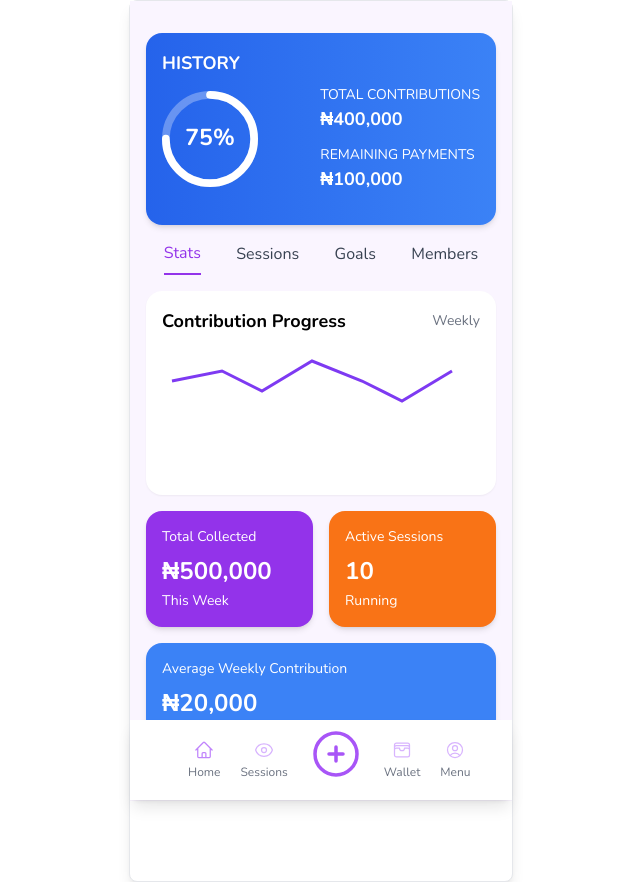
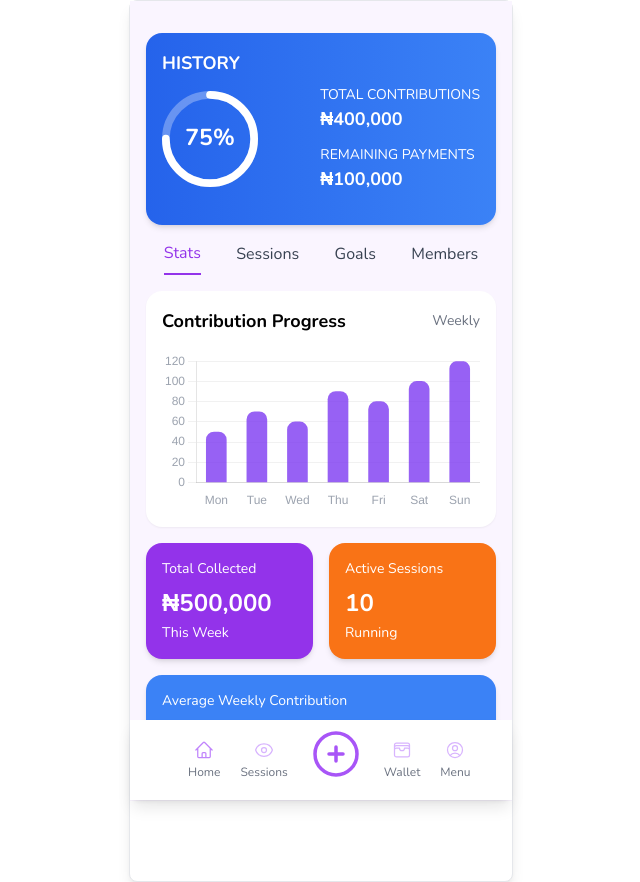
Before and after one commit to collinsmezie/Ajozave-UI--Admin, a React (Vite) app: page /dashboard in a window 1280 px wide. Shown: the whole page, without its empty margins (319-959 px from the left). Built offline with nearby package versions, Linux system fonts and the light colour scheme.

Commit message:
Implemented Bar chart to dashboard

```diff
--- a/package.json
+++ b/package.json
@@ -17,8 +17,10 @@
     "@fortawesome/react-fontawesome": "^0.2.2",
     "@heroicons/react": "^2.1.5",
     "@reduxjs/toolkit": "^2.3.0",
+    "chart.js": "^4.4.6",
     "dotenv": "^16.4.5",
     "react": "^18.2.0",
+    "react-chartjs-2": "^5.2.0",
     "react-circular-progressbar": "^2.1.0",
     "react-dom": "^18.2.0",
     "react-icons": "^5.0.1",
--- a/src/components/StatsTab.jsx
+++ b/src/components/StatsTab.jsx
@@ -1,6 +1,61 @@
 import React from 'react';
+import { Bar } from 'react-chartjs-2';
+import {
+  Chart as ChartJS,
+  CategoryScale,
+  LinearScale,
+  BarElement,
+  Tooltip,
+  Legend,
+} from 'chart.js';
 
-const StatsTab = () => (
+ChartJS.register(CategoryScale, LinearScale, BarElement, Tooltip, Legend);
+
+const StatsTab = () => {
+  // Bar chart data and options
+  const chartData = {
+    labels: ['Mon', 'Tue', 'Wed', 'Thu', 'Fri', 'Sat', 'Sun'],
+    datasets: [
+      {
+        label: 'Contributions',
+        data: [50, 70, 60, 90, 80, 100, 120],
+        backgroundColor: 'rgba(126, 58, 242, 0.8)',
+        borderRadius: 8,
+        barThickness: 20,
+      },
+    ],
+  };
+
+  const chartOptions = {
+    responsive: true,
+    maintainAspectRatio: false,
+    scales: {
+      y: {
+        beginAtZero: true,
+        grid: {
+          color: '#F1F1F1',
+        },
+        ticks: {
+          color: '#9CA3AF',
+        },
+      },
+      x: {
+        grid: {
+          display: false,
+        },
+        ticks: {
+          color: '#9CA3AF',
+        },
+      },
+    },
+    plugins: {
+      legend: {
+        display: false,
+      },
+    },
+  };
+
+  return (
     <div className="flex flex-col space-y-4">
       {/* Graph Section */}
       <div className="bg-white rounded-2xl p-4 shadow-sm">
@@ -8,15 +63,8 @@ const StatsTab = () => (
           <h3 className="font-semibold text-lg">Contribution Progress</h3>
           <p className="text-sm text-gray-500">Weekly</p>
         </div>
-      <div className="mt-4">
-        <svg className="w-full h-32">
-          <polyline
-            fill="none"
-            stroke="#7E3AF2"
-            strokeWidth="3"
-            points="10,30 60,20 100,40 150,10 200,30 240,50 290,20"
-          />
-        </svg>
+        <div className="mt-4 h-40">
+          <Bar data={chartData} options={chartOptions} />
         </div>
       </div>
 
@@ -41,5 +89,6 @@ const StatsTab = () => (
       </div>
     </div>
   );
+};
 
 export default StatsTab;
--- a/tailwind.config.js
+++ b/tailwind.config.js
@@ -21,11 +21,16 @@ module.exports = {
           '0%': { transform: 'translateX(-100%)' },
           '100%': { transform: 'translateX(0)' },
         },
+        slideInFromTop: {
+          '0%': { transform: 'translateY(-100%)', opacity: '0' },
+          '100%': { transform: 'translateY(0)', opacity: '1' },
+        },
       },
       animation: {
         'slide-in': 'slideIn 0.5s ease-out forwards',
         'slide-in-right': 'slideInRight 0.5s ease-out forwards',
         'slide-in-left': 'slideInLeft 0.5s ease-out forwards',
+        'slide-in-from-top': 'slideInFromTop 0.5s ease-out forwards',
       },
     }
   },
```
Also changed, not shown: src/components/pages/Dashboard.jsx (+0 -17 lines), 1 other file (tests, documents, lock files or other folders). Lines whose indentation alone changed are shown as unchanged.
